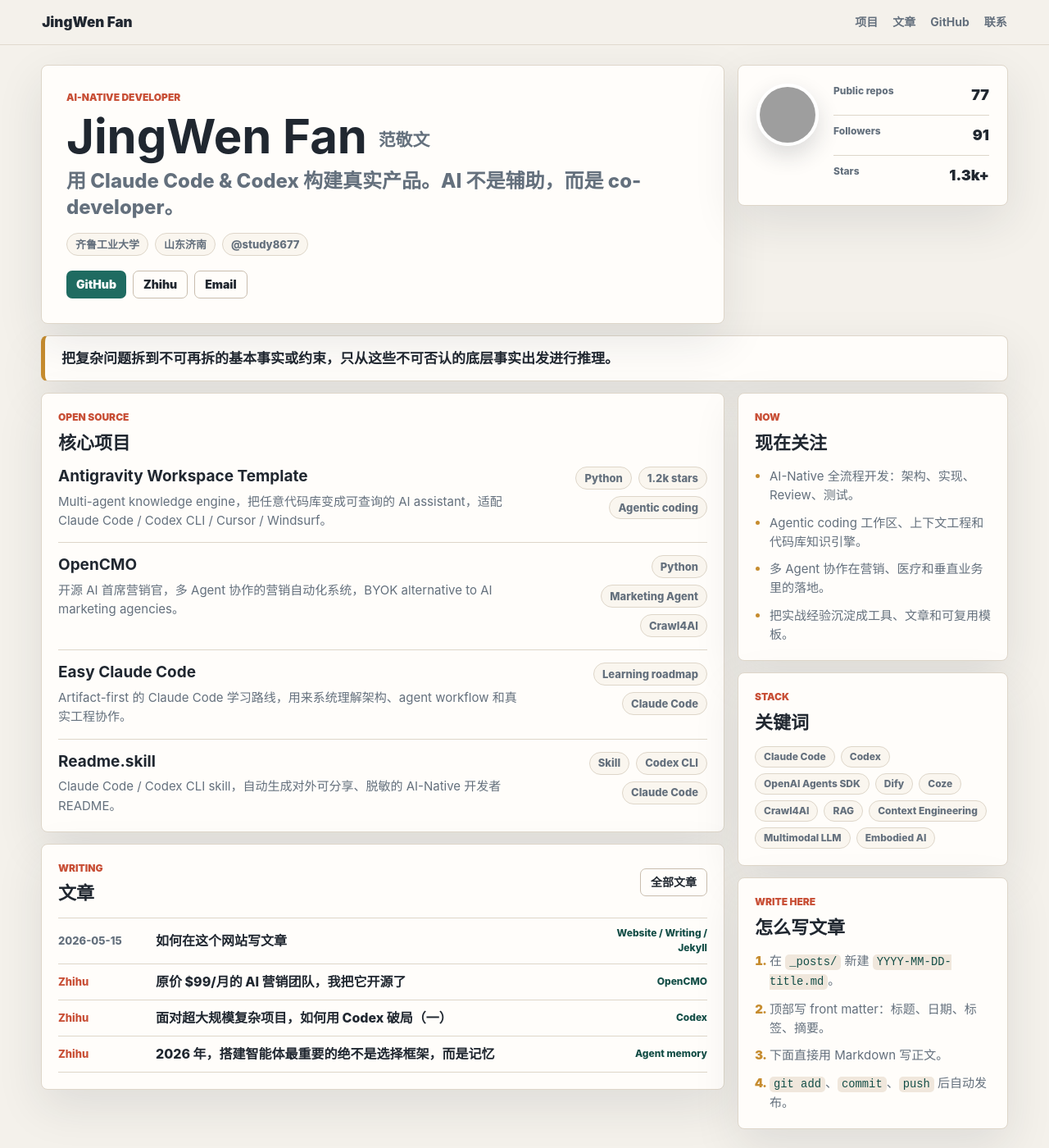
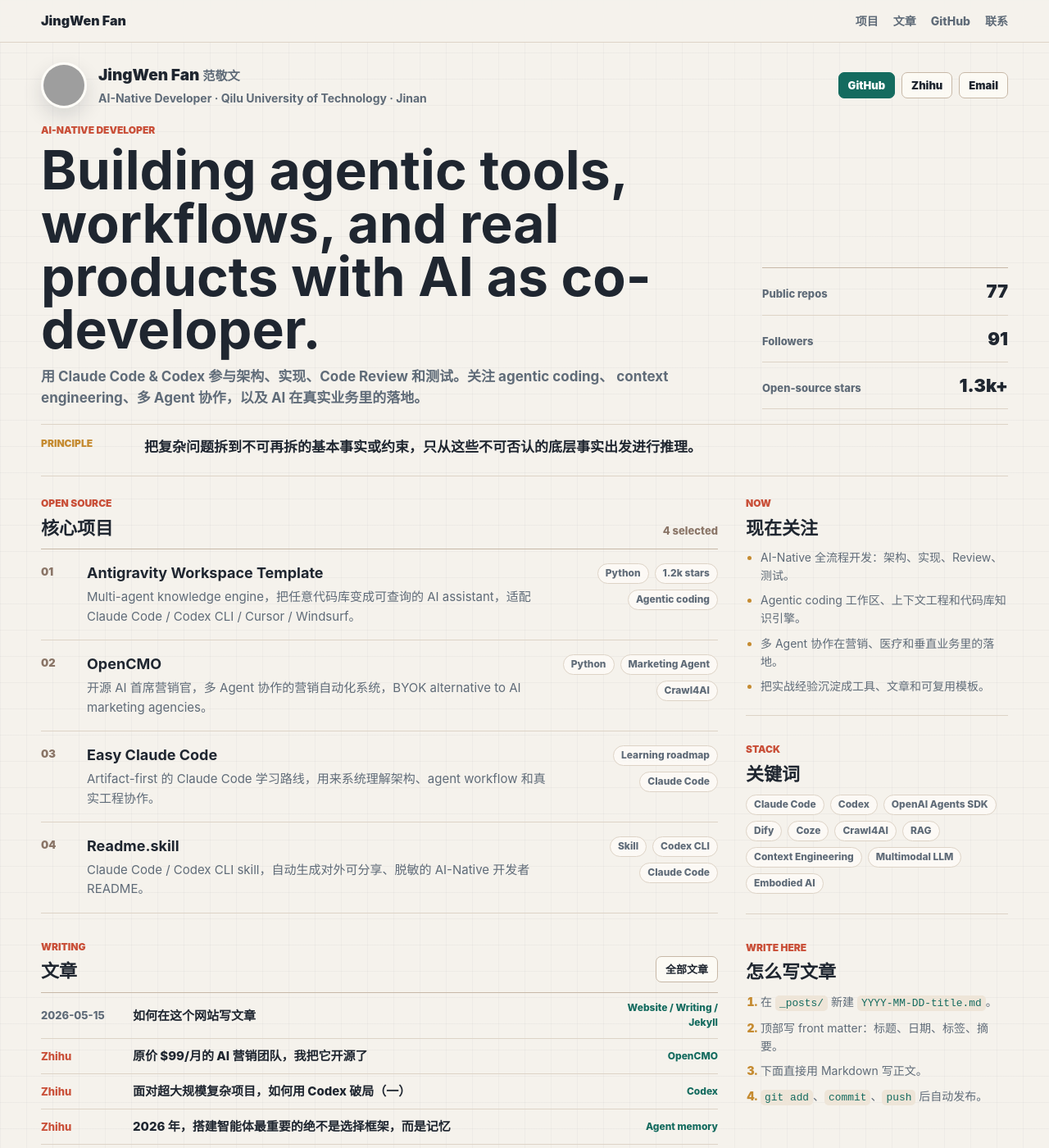
Before and after one commit to study8677/study8677.github.io, a Jekyll site: the page built from index.html, in a window 1280 px wide and 1400 px high. Shown: the whole window at 82% size. Built offline with Jekyll 4.4.1, drawn with Linux system fonts in a browser that asks for light colours; grey boxes are pictures that could not be loaded.

Commit message:
Refine visual system

```diff
--- a/index.html
+++ b/index.html
@@ -4,96 +4,109 @@ title: Home
 description: "JingWen Fan - AI-Native Developer"
 ---
 
-<section class="intro-grid" aria-labelledby="home-title">
-  <div class="identity-panel">
-    <p class="eyebrow">AI-Native Developer</p>
-    <h1 id="home-title">JingWen Fan <span>范敬文</span></h1>
-    <p class="lead">用 Claude Code & Codex 构建真实产品。AI 不是辅助，而是 co-developer。</p>
-    <div class="meta-row">
-      <span>齐鲁工业大学</span>
-      <span>山东济南</span>
-      <span>@study8677</span>
+<section class="masthead" aria-labelledby="home-title">
+  <div class="profile-strip">
+    <img src="https://github.com/study8677.png" alt="JingWen Fan 的 GitHub 头像" width="56" height="56">
+    <div>
+      <p class="profile-name">JingWen Fan <span>范敬文</span></p>
+      <p class="profile-meta">AI-Native Developer · Qilu University of Technology · Jinan</p>
     </div>
-    <div class="link-row">
+    <div class="profile-links">
       <a href="https://github.com/study8677">GitHub</a>
       <a href="https://www.zhihu.com/people/fan-jing-wen-56-46">Zhihu</a>
       <a href="mailto:867762462f@gmail.com">Email</a>
     </div>
   </div>
 
-  <aside class="snapshot-panel" aria-label="Profile snapshot">
-    <img src="https://github.com/study8677.png" alt="JingWen Fan 的 GitHub 头像" width="76" height="76">
-    <dl>
+  <div class="masthead-grid">
+    <div class="headline-block">
+      <p class="eyebrow">AI-Native Developer</p>
+      <h1 id="home-title">Building agentic tools, workflows, and real products with AI as co-developer.</h1>
+      <p class="lead">
+        用 Claude Code & Codex 参与架构、实现、Code Review 和测试。关注 agentic coding、
+        context engineering、多 Agent 协作，以及 AI 在真实业务里的落地。
+      </p>
+    </div>
+
+    <aside class="metrics" aria-label="GitHub profile metrics">
       <div>
-        <dt>Public repos</dt>
-        <dd>77</dd>
+        <span>Public repos</span>
+        <strong>77</strong>
       </div>
       <div>
-        <dt>Followers</dt>
-        <dd>91</dd>
+        <span>Followers</span>
+        <strong>91</strong>
       </div>
       <div>
-        <dt>Stars</dt>
-        <dd>1.3k+</dd>
+        <span>Open-source stars</span>
+        <strong>1.3k+</strong>
       </div>
-    </dl>
     </aside>
+  </div>
+
+  <div class="principle-row">
+    <span>Principle</span>
+    <p>把复杂问题拆到不可再拆的基本事实或约束，只从这些不可否认的底层事实出发进行推理。</p>
+  </div>
 </section>
 
-<section class="statement">
-  <p>把复杂问题拆到不可再拆的基本事实或约束，只从这些不可否认的底层事实出发进行推理。</p>
-</section>
-
-<div class="content-grid">
-  <main class="main-column">
-    <section class="panel" id="projects">
-      <div class="section-title">
+<div class="home-grid">
+  <main class="primary-column">
+    <section class="content-section" id="projects">
+      <div class="section-heading">
+        <div>
           <p class="eyebrow">Open Source</p>
           <h2>核心项目</h2>
         </div>
+        <span class="section-count">4 selected</span>
+      </div>
 
-      <div class="project-list">
-        <article class="project-item">
-          <div>
+      <div class="project-table">
+        <article class="project-row">
+          <span class="row-index">01</span>
+          <div class="row-main">
             <h3><a href="https://github.com/study8677/antigravity-workspace-template">Antigravity Workspace Template</a></h3>
             <p>Multi-agent knowledge engine，把任意代码库变成可查询的 AI assistant，适配 Claude Code / Codex CLI / Cursor / Windsurf。</p>
           </div>
-          <div class="project-meta">
+          <div class="row-tags">
             <span>Python</span>
             <span>1.2k stars</span>
             <span>Agentic coding</span>
           </div>
         </article>
 
-        <article class="project-item">
-          <div>
+        <article class="project-row">
+          <span class="row-index">02</span>
+          <div class="row-main">
             <h3><a href="https://github.com/study8677/OpenCMO">OpenCMO</a></h3>
             <p>开源 AI 首席营销官，多 Agent 协作的营销自动化系统，BYOK alternative to AI marketing agencies。</p>
           </div>
-          <div class="project-meta">
+          <div class="row-tags">
             <span>Python</span>
             <span>Marketing Agent</span>
             <span>Crawl4AI</span>
           </div>
         </article>
 
-        <article class="project-item">
-          <div>
+        <article class="project-row">
+          <span class="row-index">03</span>
+          <div class="row-main">
             <h3><a href="https://github.com/study8677/easy-claude-code">Easy Claude Code</a></h3>
             <p>Artifact-first 的 Claude Code 学习路线，用来系统理解架构、agent workflow 和真实工程协作。</p>
           </div>
-          <div class="project-meta">
+          <div class="row-tags">
             <span>Learning roadmap</span>
             <span>Claude Code</span>
           </div>
         </article>
 
-        <article class="project-item">
-          <div>
+        <article class="project-row">
+          <span class="row-index">04</span>
+          <div class="row-main">
             <h3><a href="https://github.com/study8677/Readme.skill">Readme.skill</a></h3>
             <p>Claude Code / Codex CLI skill，自动生成对外可分享、脱敏的 AI-Native 开发者 README。</p>
           </div>
-          <div class="project-meta">
+          <div class="row-tags">
             <span>Skill</span>
             <span>Codex CLI</span>
             <span>Claude Code</span>
@@ -102,16 +115,16 @@ description: "JingWen Fan - AI-Native Developer"
       </div>
     </section>
 
-    <section class="panel" id="writing">
-      <div class="section-title row-title">
+    <section class="content-section" id="writing">
+      <div class="section-heading">
         <div>
           <p class="eyebrow">Writing</p>
           <h2>文章</h2>
         </div>
-        <a class="text-link" href="{{ '/articles/' | relative_url }}">全部文章</a>
+        <a class="section-link" href="{{ '/articles/' | relative_url }}">全部文章</a>
       </div>
 
-      <div class="article-list">
+      <div class="article-table">
         {% for post in site.posts limit: 5 %}
           <a class="article-row" href="{{ post.url | relative_url }}">
             <time datetime="{{ post.date | date_to_xmlschema }}">{{ post.date | date: "%Y-%m-%d" }}</time>
@@ -141,12 +154,10 @@ description: "JingWen Fan - AI-Native Developer"
     </section>
   </main>
 
-  <aside class="side-column">
-    <section class="panel compact-panel">
-      <div class="section-title">
+  <aside class="secondary-column">
+    <section class="content-section compact-section">
       <p class="eyebrow">Now</p>
       <h2>现在关注</h2>
-      </div>
       <ul class="dense-list">
         <li>AI-Native 全流程开发：架构、实现、Review、测试。</li>
         <li>Agentic coding 工作区、上下文工程和代码库知识引擎。</li>
@@ -155,11 +166,9 @@ description: "JingWen Fan - AI-Native Developer"
       </ul>
     </section>
 
-    <section class="panel compact-panel">
-      <div class="section-title">
+    <section class="content-section compact-section">
       <p class="eyebrow">Stack</p>
       <h2>关键词</h2>
-      </div>
       <div class="tag-cloud">
         <span>Claude Code</span>
         <span>Codex</span>
@@ -174,11 +183,9 @@ description: "JingWen Fan - AI-Native Developer"
       </div>
     </section>
 
-    <section class="panel compact-panel">
-      <div class="section-title">
+    <section class="content-section compact-section">
       <p class="eyebrow">Write Here</p>
       <h2>怎么写文章</h2>
-      </div>
       <ol class="steps">
         <li>在 <code>_posts/</code> 新建 <code>YYYY-MM-DD-title.md</code>。</li>
         <li>顶部写 front matter：标题、日期、标签、摘要。</li>
--- a/style.css
+++ b/style.css
@@ -1,18 +1,18 @@
 :root {
   color-scheme: light;
-  --bg: #f4f1eb;
-  --surface: #fffdfa;
-  --surface-2: #faf6ef;
-  --ink: #202730;
-  --muted: #64707d;
-  --line: #ded6c9;
-  --line-strong: #c9bdae;
-  --green: #1f6b61;
-  --green-dark: #144e47;
-  --red: #c84f36;
-  --gold: #c68c2f;
-  --code: #f0e7dc;
-  --shadow: 0 20px 56px rgba(31, 39, 48, 0.1);
+  --bg: #f5f2ec;
+  --surface: #fffdf8;
+  --ink: #1f2630;
+  --muted: #5f6b78;
+  --faint: #8a7567;
+  --line: #ddd3c6;
+  --line-strong: #c7b8a7;
+  --green: #146b5f;
+  --green-soft: #e7f0ec;
+  --red: #c94f38;
+  --gold: #c58b31;
+  --blue: #315f8f;
+  --code: #eee5d8;
 }
 
 * {
@@ -25,7 +25,11 @@ html {
 
 body {
   margin: 0;
-  background: var(--bg);
+  background:
+    linear-gradient(rgba(31, 38, 48, 0.035) 1px, transparent 1px),
+    linear-gradient(90deg, rgba(31, 38, 48, 0.03) 1px, transparent 1px),
+    var(--bg);
+  background-size: 32px 32px;
   color: var(--ink);
   font-family:
     Inter, ui-sans-serif, system-ui, -apple-system, BlinkMacSystemFont, "Segoe UI",
@@ -46,16 +50,16 @@ code {
   padding: 2px 5px;
   background: var(--code);
   border-radius: 5px;
-  color: var(--green-dark);
+  color: var(--green);
   font-size: 0.92em;
 }
 
 pre {
   overflow-x: auto;
   padding: 16px;
-  background: #18212b;
+  background: #17212b;
   border-radius: 8px;
-  color: #f6f1e8;
+  color: #f7efe2;
 }
 
 pre code {
@@ -68,18 +72,21 @@ pre code {
   position: sticky;
   top: 0;
   z-index: 20;
+  border-bottom: 1px solid var(--line);
+  background: rgba(245, 242, 236, 0.92);
+  backdrop-filter: blur(14px);
+}
+
+.site-header {
   display: flex;
   align-items: center;
   justify-content: space-between;
   gap: 18px;
-  padding: 14px clamp(18px, 4vw, 54px);
-  background: rgba(244, 241, 235, 0.9);
-  border-bottom: 1px solid rgba(222, 214, 201, 0.86);
-  backdrop-filter: blur(16px);
+  padding: 13px max(18px, calc((100vw - 1180px) / 2));
 }
 
 .brand {
-  font-size: 17px;
+  font-size: 16px;
   font-weight: 900;
 }
 
@@ -89,7 +96,7 @@ pre code {
   gap: 18px;
   color: var(--muted);
   font-size: 14px;
-  font-weight: 700;
+  font-weight: 800;
 }
 
 .shell,
@@ -99,35 +106,89 @@ pre code {
 }
 
 .shell {
-  padding: 24px 0 48px;
+  padding: 24px 0 52px;
 }
 
-.intro-grid {
+.masthead {
   display: grid;
-  grid-template-columns: minmax(0, 1fr) 330px;
-  gap: 16px;
-  align-items: start;
+  gap: 18px;
+  padding-bottom: 22px;
+  border-bottom: 1px solid var(--line);
 }
 
-.identity-panel,
-.snapshot-panel,
-.statement,
-.panel {
-  background: var(--surface);
-  border: 1px solid var(--line);
-  border-radius: 8px;
-  box-shadow: var(--shadow);
+.profile-strip {
+  display: grid;
+  grid-template-columns: 56px minmax(0, 1fr) auto;
+  gap: 14px;
+  align-items: center;
 }
 
-.identity-panel {
-  padding: clamp(22px, 3vw, 30px);
+.profile-strip img {
+  width: 56px;
+  height: 56px;
+  border: 3px solid var(--surface);
+  border-radius: 50%;
+  object-fit: cover;
+  box-shadow: 0 10px 24px rgba(31, 38, 48, 0.14);
+}
+
+.profile-name {
+  margin: 0 0 2px;
+  font-size: 19px;
+  font-weight: 950;
+}
+
+.profile-name span {
+  color: var(--muted);
+  font-size: 0.8em;
+}
+
+.profile-meta {
+  margin: 0;
+  color: var(--muted);
+  font-size: 14px;
+  font-weight: 750;
+}
+
+.profile-links {
+  display: flex;
+  flex-wrap: wrap;
+  gap: 8px;
+  justify-content: flex-end;
+}
+
+.profile-links a,
+.section-link {
+  display: inline-flex;
+  min-height: 32px;
+  align-items: center;
+  justify-content: center;
+  padding: 0 11px;
+  border: 1px solid var(--line-strong);
+  border-radius: 7px;
+  background: rgba(255, 253, 248, 0.76);
+  font-size: 13px;
+  font-weight: 900;
+}
+
+.profile-links a:first-child {
+  background: var(--green);
+  border-color: var(--green);
+  color: #fff;
+}
+
+.masthead-grid {
+  display: grid;
+  grid-template-columns: minmax(0, 1fr) 300px;
+  gap: 34px;
+  align-items: end;
 }
 
 .eyebrow {
-  margin: 0 0 8px;
+  margin: 0 0 7px;
   color: var(--red);
   font-size: 12px;
-  font-weight: 900;
+  font-weight: 950;
   letter-spacing: 0;
   text-transform: uppercase;
 }
@@ -140,17 +201,11 @@ p {
 }
 
 h1 {
-  margin-bottom: 10px;
-  font-size: clamp(38px, 5.6vw, 58px);
-  line-height: 1;
-}
-
-h1 span {
-  display: inline-block;
-  color: var(--muted);
-  font-size: 0.36em;
-  font-weight: 800;
-  vertical-align: middle;
+  max-width: 900px;
+  margin-bottom: 12px;
+  font-size: clamp(38px, 5.2vw, 66px);
+  line-height: 0.98;
+  letter-spacing: 0;
 }
 
 h2 {
@@ -160,211 +215,154 @@ h2 {
 }
 
 h3 {
-  margin-bottom: 7px;
-  font-size: 19px;
-  line-height: 1.25;
+  margin-bottom: 6px;
+  font-size: 18px;
+  line-height: 1.3;
 }
 
 .lead {
-  max-width: 760px;
-  margin-bottom: 14px;
+  max-width: 840px;
+  margin-bottom: 0;
   color: var(--muted);
-  font-size: clamp(18px, 2.1vw, 24px);
-  font-weight: 800;
-  line-height: 1.35;
+  font-size: 17px;
+  font-weight: 700;
 }
 
-.meta-row,
-.link-row,
-.project-meta,
-.tag-cloud {
-  display: flex;
-  flex-wrap: wrap;
-  gap: 8px;
+.metrics {
+  display: grid;
+  border-top: 1px solid var(--line-strong);
 }
 
-.meta-row span,
-.project-meta span,
-.tag-cloud span {
-  display: inline-flex;
-  min-height: 28px;
-  align-items: center;
-  padding: 0 10px;
-  background: var(--surface-2);
-  border: 1px solid var(--line);
-  border-radius: 999px;
-  color: var(--muted);
-  font-size: 13px;
-  font-weight: 800;
-}
-
-.link-row {
-  margin-top: 18px;
-}
-
-.link-row a,
-.text-link {
-  display: inline-flex;
-  min-height: 34px;
-  align-items: center;
-  padding: 0 12px;
-  background: var(--green);
-  border-radius: 7px;
-  color: #fff;
-  font-size: 14px;
-  font-weight: 900;
-}
-
-.link-row a:nth-child(n + 2) {
-  background: transparent;
-  border: 1px solid var(--line-strong);
-  color: var(--ink);
-}
-
-.snapshot-panel {
-  display: grid;
-  grid-template-columns: 76px 1fr;
-  gap: 18px;
-  align-items: start;
-  padding: 22px;
-}
-
-.snapshot-panel img {
-  width: 76px;
-  height: 76px;
-  border: 4px solid #fff;
-  border-radius: 50%;
-  object-fit: cover;
-  box-shadow: 0 12px 28px rgba(31, 39, 48, 0.16);
-}
-
-.snapshot-panel dl {
-  display: grid;
-  gap: 10px;
-  margin: 0;
-}
-
-.snapshot-panel dl div {
+.metrics div {
   display: flex;
+  align-items: baseline;
   justify-content: space-between;
-  gap: 10px;
-  padding-bottom: 10px;
+  gap: 16px;
+  padding: 11px 0;
   border-bottom: 1px solid var(--line);
 }
 
-.snapshot-panel dl div:last-child {
-  padding-bottom: 0;
-  border-bottom: 0;
+.metrics span {
+  color: var(--muted);
+  font-size: 13px;
+  font-weight: 850;
 }
 
-.snapshot-panel dt {
-  color: var(--muted);
-  font-size: 12px;
-  font-weight: 800;
-}
-
-.snapshot-panel dd {
-  margin: 0;
-  font-size: 18px;
+.metrics strong {
+  font-size: 22px;
   font-weight: 950;
 }
 
-.statement {
-  margin-top: 14px;
-  padding: 14px 20px;
-  border-left: 5px solid var(--gold);
+.principle-row {
+  display: grid;
+  grid-template-columns: 112px minmax(0, 1fr);
+  gap: 14px;
+  align-items: start;
+  padding: 14px 0 0;
+  border-top: 1px solid var(--line);
 }
 
-.statement p {
+.principle-row span {
+  color: var(--gold);
+  font-size: 12px;
+  font-weight: 950;
+  text-transform: uppercase;
+}
+
+.principle-row p {
   margin-bottom: 0;
+  color: var(--ink);
   font-size: 17px;
   font-weight: 850;
 }
 
-.content-grid {
+.home-grid {
   display: grid;
-  grid-template-columns: minmax(0, 1fr) 330px;
-  gap: 16px;
+  grid-template-columns: minmax(0, 1fr) 320px;
+  gap: 34px;
   align-items: start;
-  margin-top: 14px;
+  padding-top: 24px;
 }
 
-.main-column,
-.side-column {
+.primary-column,
+.secondary-column {
   display: grid;
-  gap: 14px;
+  gap: 32px;
 }
 
-.panel {
-  padding: 20px;
+.content-section {
+  min-width: 0;
 }
 
-.compact-panel {
-  padding: 20px;
+.section-heading {
+  display: flex;
+  align-items: end;
+  justify-content: space-between;
+  gap: 16px;
+  margin-bottom: 12px;
 }
 
-.section-title {
-  margin-bottom: 16px;
+.section-count {
+  color: var(--faint);
+  font-size: 13px;
+  font-weight: 850;
 }
 
-.row-title {
-  display: flex;
-  align-items: center;
-  justify-content: space-between;
-  gap: 16px;
+.project-table,
+.article-table,
+.archive-list {
+  border-top: 1px solid var(--line-strong);
 }
 
-.text-link {
-  background: transparent;
-  border: 1px solid var(--line-strong);
-  color: var(--ink);
-  white-space: nowrap;
+.project-row {
+  display: grid;
+  grid-template-columns: 38px minmax(0, 1fr) minmax(180px, 0.34fr);
+  gap: 18px;
+  align-items: start;
+  padding: 17px 0;
+  border-bottom: 1px solid var(--line);
 }
 
-.project-list {
-  display: grid;
-  gap: 0;
+.row-index {
+  color: var(--faint);
+  font-size: 13px;
+  font-weight: 950;
 }
 
-.project-item {
-  display: grid;
-  grid-template-columns: minmax(0, 1fr) minmax(180px, 0.36fr);
-  gap: 16px;
-  padding: 15px 0;
-  border-top: 1px solid var(--line);
-}
-
-.project-item:first-child {
-  padding-top: 0;
-  border-top: 0;
-}
-
-.project-item:last-child {
-  padding-bottom: 0;
-}
-
-.project-item p {
+.row-main p {
   margin-bottom: 0;
   color: var(--muted);
   font-size: 15px;
 }
 
-.project-meta {
-  align-content: start;
+.row-tags,
+.tag-cloud {
+  display: flex;
+  flex-wrap: wrap;
+  gap: 7px;
   justify-content: flex-end;
 }
 
-.article-list {
-  display: grid;
-  border-top: 1px solid var(--line);
+.row-tags span,
+.tag-cloud span {
+  display: inline-flex;
+  min-height: 25px;
+  align-items: center;
+  padding: 0 9px;
+  border: 1px solid var(--line);
+  border-radius: 999px;
+  background: rgba(255, 253, 248, 0.74);
+  color: var(--muted);
+  font-size: 12px;
+  font-weight: 850;
 }
 
 .article-row {
   display: grid;
-  grid-template-columns: 105px minmax(0, 1fr) minmax(110px, 0.22fr);
+  grid-template-columns: 98px minmax(0, 1fr) minmax(110px, 0.22fr);
   gap: 14px;
   align-items: center;
-  min-height: 44px;
+  min-height: 43px;
   padding: 9px 0;
   border-bottom: 1px solid var(--line);
 }
@@ -376,12 +374,12 @@ h3 {
 }
 
 .article-row span {
-  font-size: 16px;
+  font-size: 15px;
   font-weight: 850;
 }
 
 .article-row small {
-  color: var(--green-dark);
+  color: var(--green);
   font-size: 12px;
   font-weight: 850;
   text-align: right;
@@ -391,29 +389,35 @@ h3 {
   color: var(--red);
 }
 
+.compact-section {
+  padding-bottom: 24px;
+  border-bottom: 1px solid var(--line);
+}
+
+.compact-section:last-child {
+  padding-bottom: 0;
+  border-bottom: 0;
+}
+
 .dense-list,
 .steps {
   display: grid;
-  gap: 10px;
-  margin: 0;
+  gap: 9px;
+  margin: 12px 0 0;
   padding-left: 18px;
   color: var(--muted);
-  font-size: 15px;
+  font-size: 14px;
 }
 
 .dense-list li::marker,
 .steps li::marker {
   color: var(--gold);
-  font-weight: 900;
+  font-weight: 950;
 }
 
 .tag-cloud {
-  gap: 7px;
-}
-
-.tag-cloud span {
-  min-height: 26px;
-  font-size: 12px;
+  justify-content: flex-start;
+  margin-top: 12px;
 }
 
 .archive {
@@ -421,11 +425,8 @@ h3 {
 }
 
 .archive h1 {
-  font-size: clamp(38px, 5vw, 62px);
-}
-
-.archive-list {
-  margin-top: 18px;
+  margin-bottom: 14px;
+  font-size: clamp(36px, 5vw, 58px);
 }
 
 .post {
@@ -434,22 +435,22 @@ h3 {
 }
 
 .post-header {
-  margin-bottom: 32px;
-  padding-bottom: 24px;
+  margin-bottom: 30px;
+  padding-bottom: 22px;
   border-bottom: 1px solid var(--line);
 }
 
 .back-link {
   display: inline-flex;
-  margin-bottom: 18px;
-  color: var(--green-dark);
+  margin-bottom: 16px;
+  color: var(--green);
   font-size: 14px;
   font-weight: 900;
 }
 
 .post h1 {
   margin-bottom: 16px;
-  font-size: clamp(38px, 6vw, 68px);
+  font-size: clamp(36px, 5.5vw, 62px);
   line-height: 1.05;
 }
 
@@ -457,17 +458,17 @@ h3 {
   display: flex;
   flex-wrap: wrap;
   gap: 12px;
-  margin-bottom: 16px;
+  margin-bottom: 14px;
   color: var(--muted);
   font-size: 14px;
-  font-weight: 800;
+  font-weight: 850;
 }
 
 .post-summary {
   margin-bottom: 0;
   color: var(--muted);
-  font-size: 19px;
-  font-weight: 750;
+  font-size: 18px;
+  font-weight: 760;
 }
 
 .post-body {
@@ -476,9 +477,9 @@ h3 {
 }
 
 .post-body h2 {
-  margin-top: 34px;
+  margin-top: 32px;
   margin-bottom: 10px;
-  font-size: 28px;
+  font-size: 27px;
 }
 
 .post-body p,
@@ -487,7 +488,7 @@ h3 {
 }
 
 .post-body a {
-  color: var(--green-dark);
+  color: var(--green);
   font-weight: 850;
 }
 
@@ -503,18 +504,24 @@ h3 {
 }
 
 @media (max-width: 920px) {
-  .intro-grid,
-  .content-grid {
+  .masthead-grid,
+  .home-grid {
     grid-template-columns: 1fr;
   }
 
-  .snapshot-panel {
-    grid-template-columns: 64px 1fr;
+  .metrics {
+    grid-template-columns: repeat(3, minmax(0, 1fr));
+    gap: 12px;
+    border-top: 0;
   }
 
-  .snapshot-panel img {
-    width: 64px;
-    height: 64px;
+  .metrics div {
+    display: grid;
+    gap: 2px;
+    padding: 12px;
+    border: 1px solid var(--line);
+    border-radius: 8px;
+    background: rgba(255, 253, 248, 0.62);
   }
 }
 
@@ -522,7 +529,7 @@ h3 {
   .site-header {
     align-items: flex-start;
     flex-direction: column;
-    gap: 10px;
+    gap: 8px;
   }
 
   .shell,
@@ -531,34 +538,52 @@ h3 {
   }
 
   .shell {
-    padding-top: 22px;
+    padding-top: 20px;
   }
 
-  .identity-panel,
-  .panel {
-    padding: 18px;
+  .profile-strip,
+  .project-row,
+  .article-row,
+  .principle-row {
+    grid-template-columns: 1fr;
+  }
+
+  .profile-strip img {
+    width: 52px;
+    height: 52px;
+  }
+
+  .profile-links,
+  .row-tags {
+    justify-content: flex-start;
   }
 
   h1 {
-    font-size: 42px;
-    line-height: 1.02;
+    font-size: 35px;
+    line-height: 1.05;
   }
 
-  .lead {
-    font-size: 20px;
+  .lead,
+  .principle-row p {
+    font-size: 16px;
   }
 
-  .project-item,
-  .article-row {
+  .metrics {
     grid-template-columns: 1fr;
-    gap: 6px;
   }
 
-  .project-meta {
-    justify-content: flex-start;
+  .home-grid {
+    gap: 28px;
   }
 
+  .primary-column,
+  .secondary-column {
+    gap: 28px;
+  }
+
+  .project-row,
   .article-row {
+    gap: 6px;
     padding: 14px 0;
   }
 
```
Lines whose indentation alone changed are shown as unchanged.
